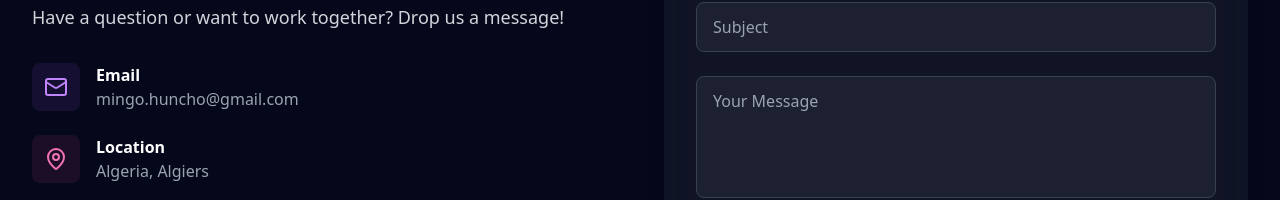
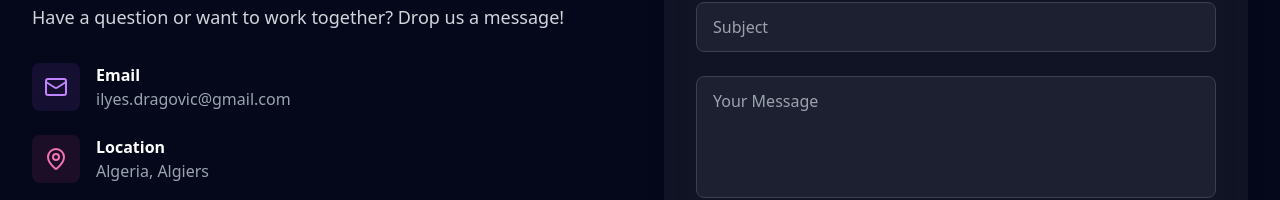
Before and after one commit to hunchodragovic/ilyesPortfolio, a React (Vite) app: page /contact in a window 1280 px wide. Shown: the part 335-535 px from the top of the page. Built offline with nearby package versions, Linux system fonts and the light colour scheme.

Commit message:
Changed email adress

```diff
--- a/src/pages/Contact/Contact.jsx
+++ b/src/pages/Contact/Contact.jsx
@@ -53,7 +53,7 @@ export default function Contact() {
 
     // Create a new FormData object to send to Web3Forms API
     const form = new FormData();
-    form.append("access_key", "cee940ce-dbeb-490d-934a-aae82d600782");
+    form.append("access_key", "0f6be3e8-3204-4f7b-8f25-10f3a366eea0");
     form.append("name", formData.name);
     form.append("email", formData.email);
     form.append("subject", formData.subject || "New Contact Form Submission");
@@ -112,7 +112,7 @@ export default function Contact() {
                   </div>
                   <div>
                     <h3 className="font-semibold">Email</h3>
-                    <p className="text-gray-400">mingo.huncho@gmail.com</p>
+                    <p className="text-gray-400">ilyes.dragovic@gmail.com</p>
                   </div>
                 </div>
 
```
